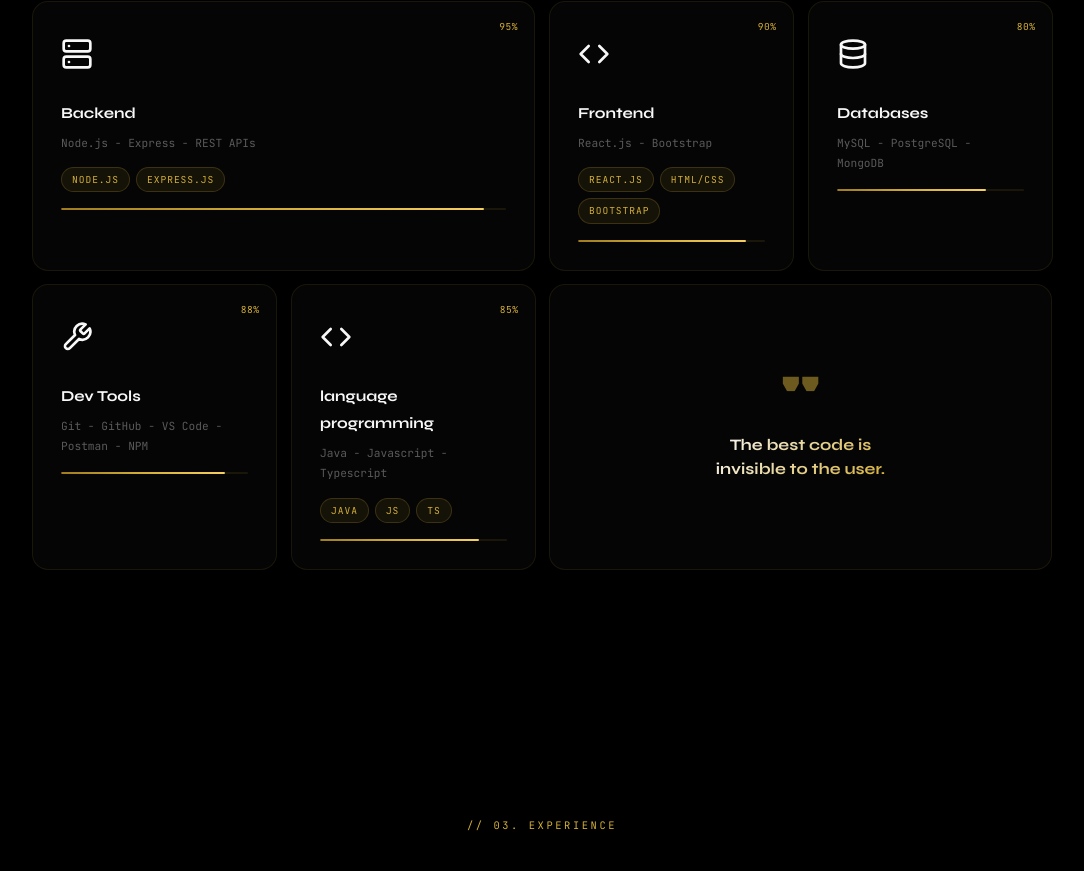
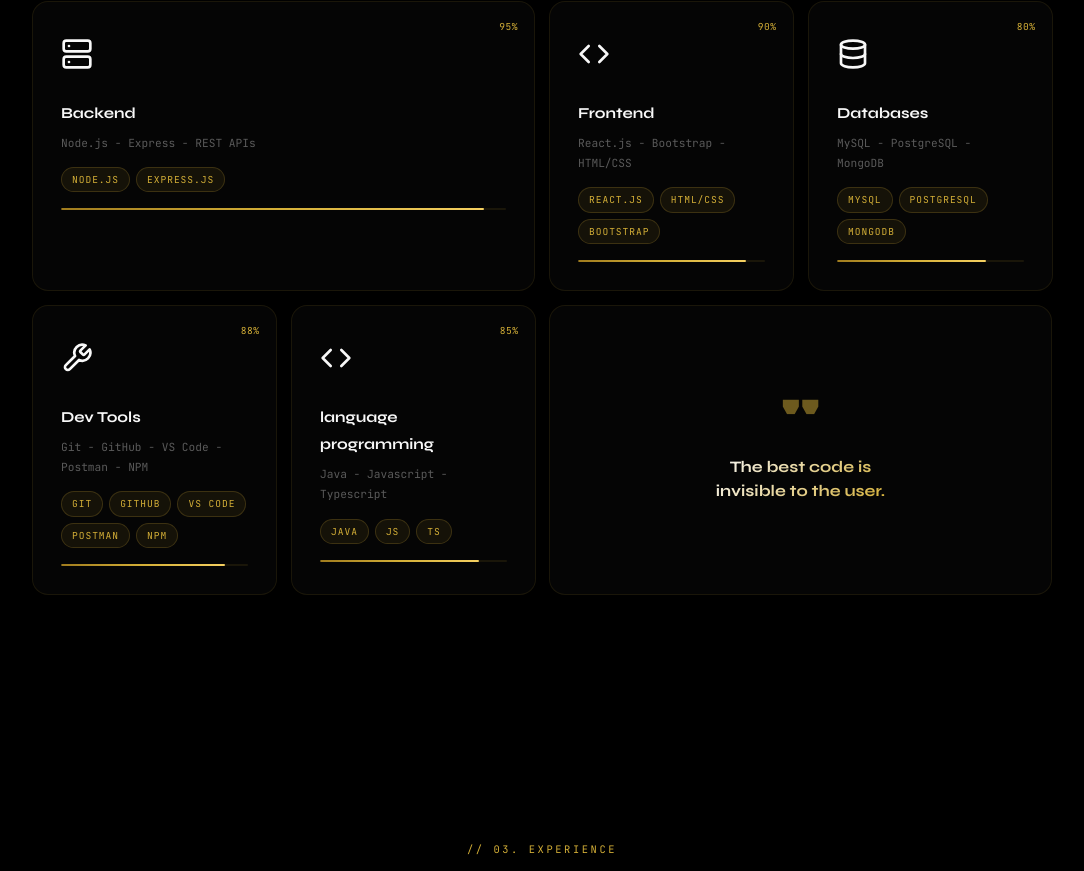
Before and after one commit to Abdaallah-Faheem5/Portfolio, a React (Vite) app: page / in a window 1280 px wide. Shown: the part 1868-2739 px from the top of the page, without its empty margins (98-1182 px from the left). Built offline with nearby package versions, Linux system fonts and the light colour scheme.

Commit message:
Update index.js

```diff
--- a/src/data/index.js
+++ b/src/data/index.js
@@ -30,7 +30,7 @@ export const data = {
     {
       icon: 'FE',
       name: 'Frontend',
-      desc: 'React.js - Bootstrap',
+      desc: 'React.js - Bootstrap - HTML/CSS',
       level: 90,
       span: '1x1',
       tags: ['React.js', 'HTML/CSS', 'Bootstrap'],
@@ -41,7 +41,7 @@ export const data = {
       desc: 'MySQL - PostgreSQL - MongoDB',
       level: 80,
       span: '1x1',
-      tags: [],
+      tags: ['MySQL', 'PostgreSQL', 'MongoDB'],
     },
 
     {
@@ -50,7 +50,7 @@ export const data = {
       desc: 'Git - GitHub - VS Code - Postman - NPM',
       level: 88,
       span: '1x1',
-      tags: [],
+      tags: ['GIT', 'GitHub', 'VS Code', 'Postman', 'NPM'],
     },
     {
       icon: 'JV',
```
